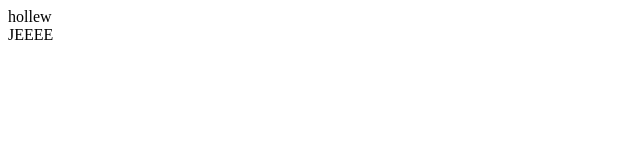
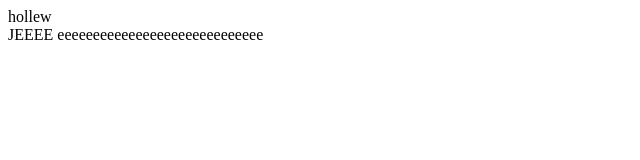
Before and after one commit to DuglasCh/NewProyect, a plain HTML site: page index.html in a window 1280 px wide. Shown: the whole page, without its empty margins (0-640 px from the left). Drawn offline with Linux system fonts and the light colour scheme.

Commit message:
guardarAnterzelda

```diff
--- a/index.html
+++ b/index.html
@@ -8,7 +8,7 @@
     hollew
     <div>
 
-        <Obj>JEEEE  <Em><Em></Em></Em></Obj>
+        <Obj>JEEEE eeeeeeeeeeeeeeeeeeeeeeeeeeeee <Em><Em></Em></Em></Obj>
     </div>
 </body>
 </html>
```
